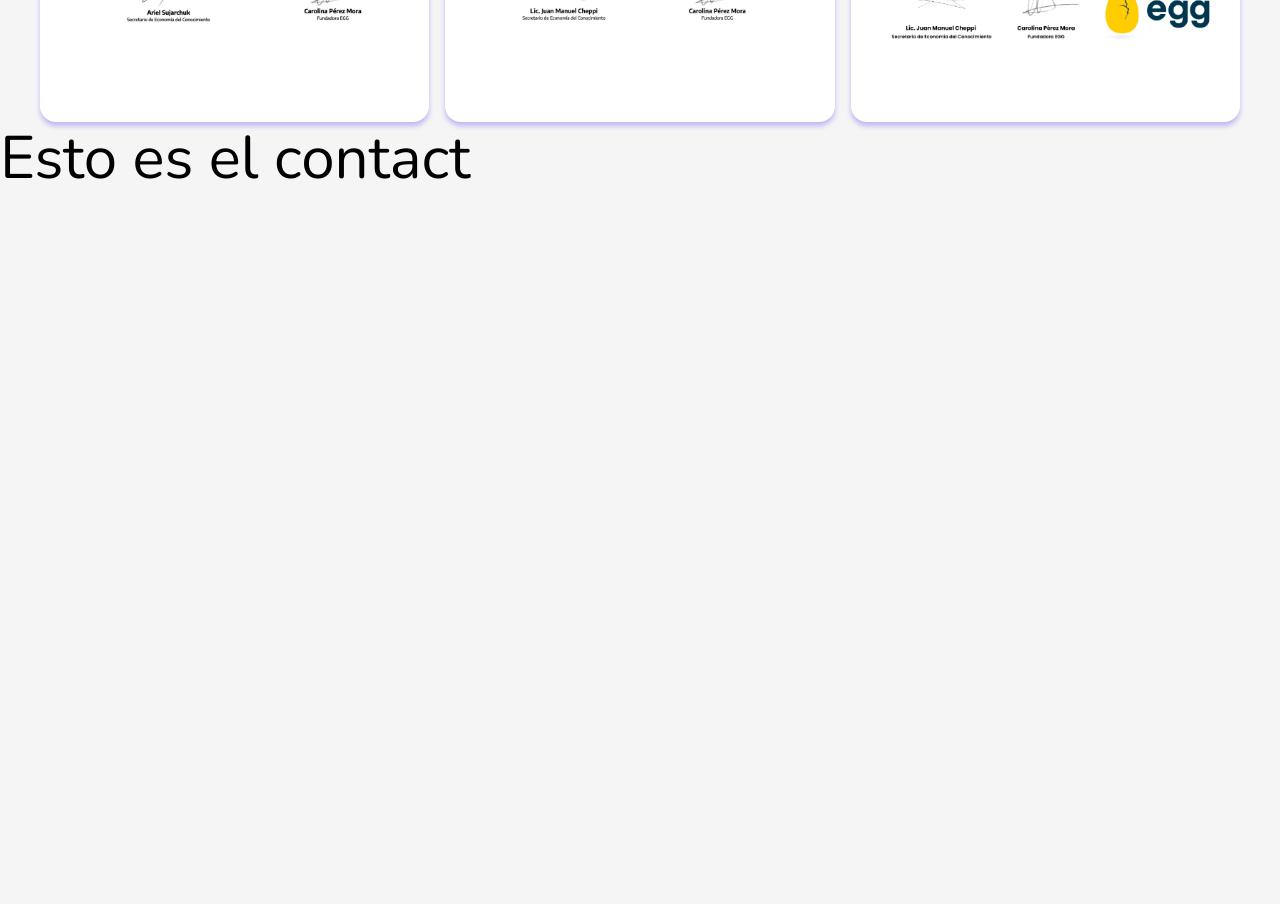
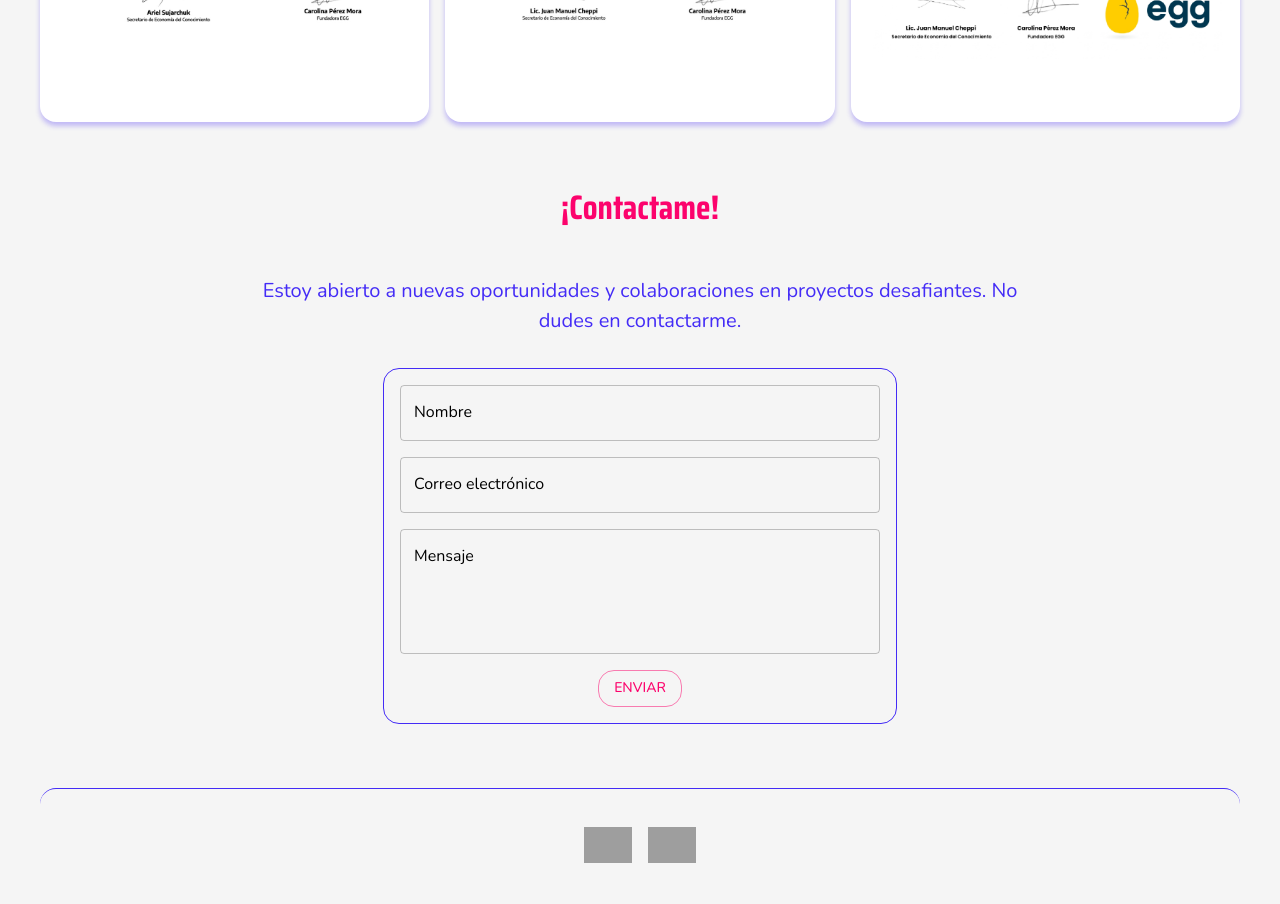
Before and after one commit to JuanSincich/My-Landing-Page, a React (Vite) app in the folder frontend/: page / in a window 1280 px wide. Shown: the part 2840-3744 px from the top of the page. Before the commit the page ends 3039 px from the top, so only its background shows below. Built offline with nearby package versions, Linux system fonts and the light colour scheme; grey boxes are pictures that could not be loaded.

Commit message:
front okey. conectar cont

```diff
--- a/frontend/src/components/sections/Contact.tsx
+++ b/frontend/src/components/sections/Contact.tsx
@@ -1,9 +1,103 @@
-import { Box, Typography } from "@mui/material";
+import { Box, Button, TextField, Typography } from "@mui/material";
+import { Container } from "@mui/material";
+import theme from "../../theme/Theme";
+import Title from "../uiComp/title";
+import Grid from "@mui/material/Grid";
+import { color } from "framer-motion";
 
 export default function Contact() {
   return (
-    <Box>
-      <Typography variant="h2">Esto es el contact</Typography>
-    </Box>
+    <Container
+      disableGutters
+      sx={{
+        paddingTop: "4rem",
+        display: "flex",
+        flexDirection: "column ",
+        gap: "2rem",
+        alignItems: "center",
+      }}
+    >
+      <Title
+        variant="h4"
+        sx={{ textAlign: "center", color: theme.palette.secondary.main }}
+      >
+        ¡Contactame!
+      </Title>
+      <Grid container justifyContent="center">
+        <Grid size={10}>
+          <Box component="div" sx={{ textAlign: "center" }}>
+            <Typography
+              sx={{
+                fontSize: "1.25rem",
+                color: theme.palette.primary.main,
+              }}
+            >
+              Estoy abierto a nuevas oportunidades y colaboraciones en proyectos
+              desafiantes. No dudes en contactarme.
+            </Typography>
+          </Box>
+        </Grid>
+      </Grid>
+
+      <Box
+        sx={{
+          padding: "1rem",
+          display: "flex",
+          border: `1px solid ${theme.palette.primary.main}`,
+          borderRadius: "1rem",
+        }}
+      >
+        <Box
+          component="form"
+          /*   onSubmit={} */
+          sx={{
+            display: "flex",
+            flexDirection: "column",
+            alignItems: "center",
+            gap: "1rem",
+            width: "30rem",
+          }}
+        >
+          <TextField
+            color="primary"
+            id="name"
+            label="Nombre"
+            type="text"
+            fullWidth
+            /*   value={} */
+            /*  onChange={(e) => setPassword(e.target.value)} */
+          />
+          <TextField
+            id="email"
+            label="Correo electrónico"
+            type="email"
+            fullWidth
+            /*  value={} */
+            /*  onChange={(e) => setEmail(e.target.value)} */
+          />
+          <TextField
+            id="message"
+            label="Mensaje"
+            type="text"
+            multiline
+            rows={4}
+            fullWidth
+            /*   value={} */
+            /*  onChange={(e) => setPassword(e.target.value)} */
+          />
+          <Button
+            color="secondary"
+            type="submit"
+            variant="outlined"
+            sx={{ borderRadius: "16px" }}
+          >
+            enviar
+          </Button>
+          {/*     <Button type="submit" text="Ingresar" width="400px" align="center">
+          fsdf
+        </Button> */}
+        </Box>
+      </Box>
+    </Container>
   );
 }
--- /dev/null
+++ b/frontend/src/components/uiComp/Footer.tsx
@@ -0,0 +1,38 @@
+import { Container } from "@mui/system";
+import SocialIconList from "./socialIconList/SocialIconList";
+import { Box, Typography } from "@mui/material";
+import { socialIcons } from "./socialIconList/SocialList";
+import theme from "../../theme/Theme";
+
+export default function Footer() {
+  return (
+    <Container
+      disableGutters
+      sx={{
+        marginTop: "4rem",
+        paddingTop: "1rem",
+        display: "flex",
+        flexDirection: "column ",
+
+        alignItems: "center",
+        borderRadius: "16px 16px 0px 0px",
+        borderTop: `1px solid ${theme.palette.primary.main}`,
+      }}
+    >
+      <Box sx={{ display: "flex" }}>
+        <SocialIconList social={socialIcons} />
+      </Box>
+      <Box
+        sx={{
+          display: "flex",
+          flexDirection: "column",
+          alignItems: "center",
+          py: "1rem",
+        }}
+      >
+        <Typography>2025 by Juan Sincich</Typography>
+        <Typography>Todos los derechos reservados</Typography>
+      </Box>
+    </Container>
+  );
+}
--- a/frontend/src/components/uiComp/woksFiles/ProyectCard.tsx
+++ b/frontend/src/components/uiComp/woksFiles/ProyectCard.tsx
@@ -84,7 +84,6 @@ export default function ProyectCard({
             target="_blank"
             rel="noopener noreferrer"
             sx={{
-              /*   textTransform: "none", */
               border: `1px solid ${theme.palette.secondary.main}`,
               borderRadius: "12px",
             }}
--- a/frontend/src/layout/Layout.tsx
+++ b/frontend/src/layout/Layout.tsx
@@ -3,6 +3,7 @@ import { Outlet } from "react-router-dom";
 import NavBar from "../components/uiComp/navBar/NavB";
 /* import Footer from "../components/uiComp/footer/Footer"; */
 import { Box } from "@mui/material";
+import Footer from "../components/uiComp/Footer";
 /* import Login from "../components/pages/Login"; */
 
 /* interface NavLink {
@@ -41,7 +42,7 @@ export default function Layout() {
       <Box sx={{ flexGrow: 1 }}>
         <Outlet />
       </Box>
-      {/*  <Footer /> */}
+      <Footer />
 
       {/* <Modal
         open={loginOpen}
--- a/frontend/src/theme/Theme.tsx
+++ b/frontend/src/theme/Theme.tsx
@@ -20,7 +20,7 @@ const theme = createTheme({
       default: " #f5f5f5",
     },
     text: {
-      primary: "#f5f5f5",
+      primary: "rgb(0, 0, 0)",
       secondary: "#666666",
     },
   },
```
